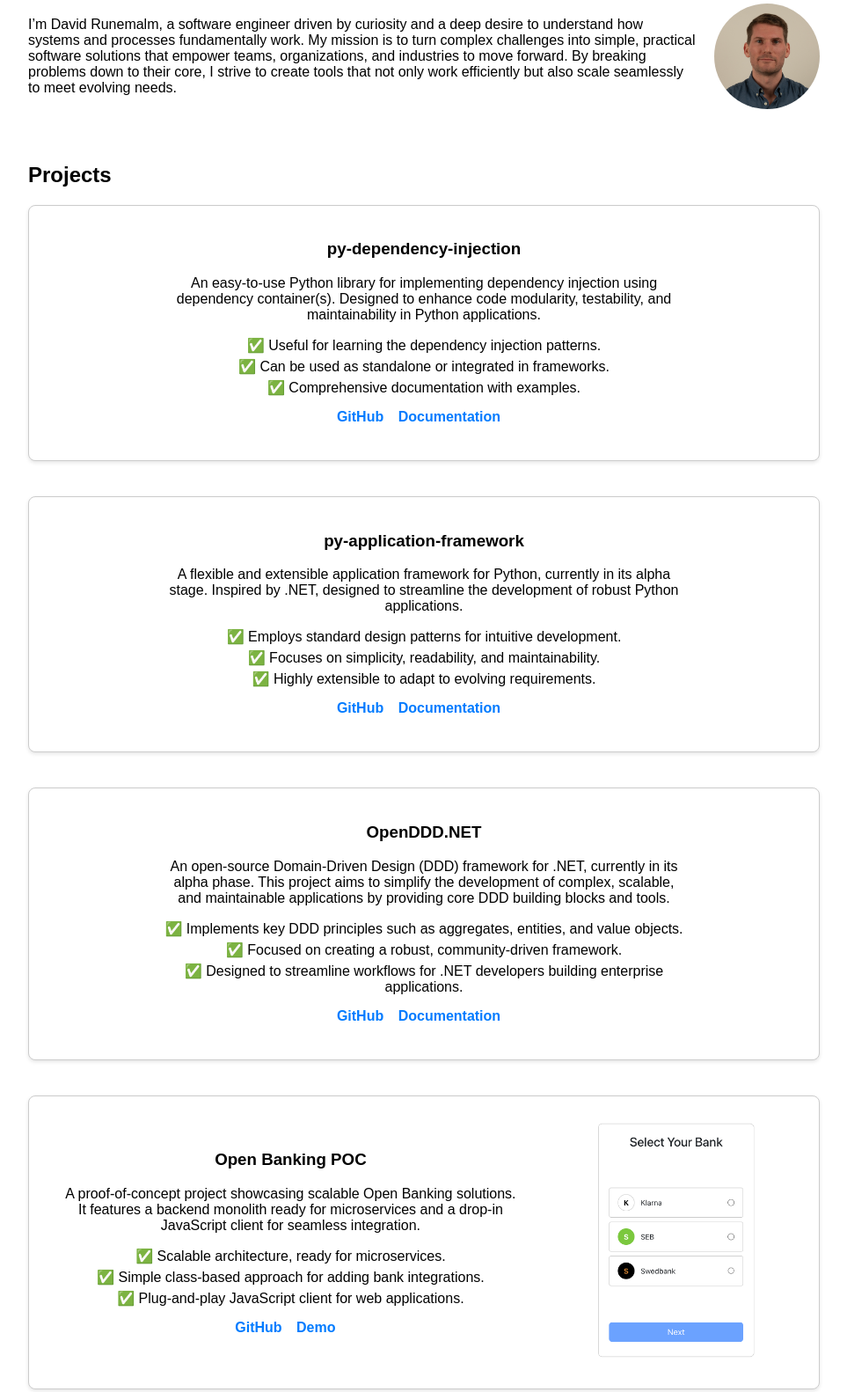
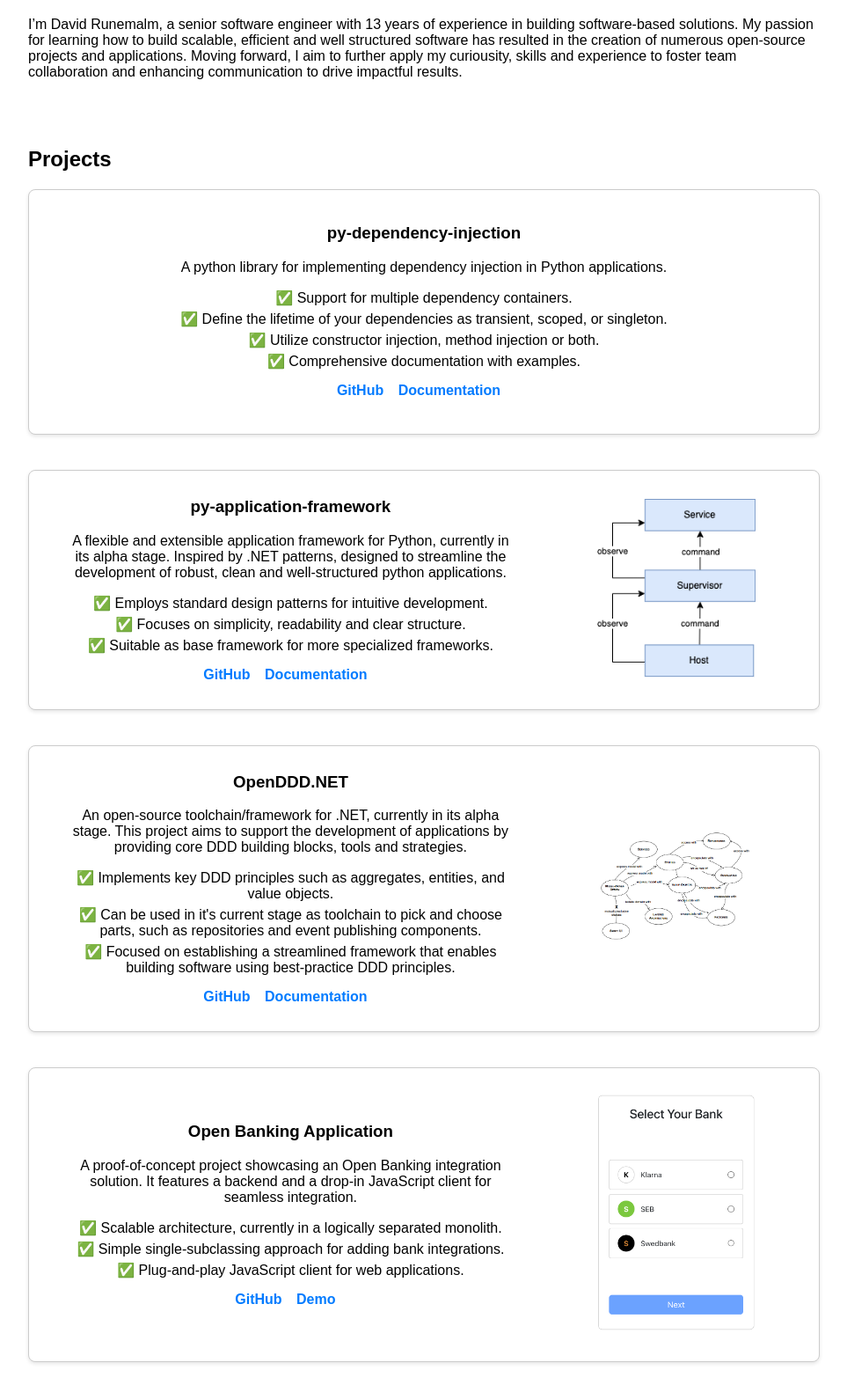
Before and after one commit to runemalm/davidrunemalm, a plain HTML site: page index.html in a window 1280 px wide. Shown: the part 239-1821 px from the top of the page at 88% size, without its empty margins (158-1121 px from the left). Drawn offline with Linux system fonts and the light colour scheme.

Commit message:
Update project descriptions.

```diff
--- a/index.html
+++ b/index.html
@@ -138,18 +138,18 @@
 
 <header>
     <h1>David Runemalm</h1>
-    <p>Building simple software solutions</p>
+    <p>Senior Software Engineer</p>
 </header>
 
 <section>
     <h2>About Me</h2>
     <div style="display: flex; align-items: center; gap: 20px;">
         <p>
-            I’m David Runemalm, a software engineer driven by curiosity and a deep desire to understand how systems and processes fundamentally work.
-            My mission is to turn complex challenges into simple, practical software solutions that empower teams, organizations, and industries to move forward.
-            By breaking problems down to their core, I strive to create tools that not only work efficiently but also scale seamlessly to meet evolving needs.
+            I’m David Runemalm, a senior software engineer with 13 years of experience in building software-based solutions.
+            My passion for learning how to build scalable, efficient and well structured software has resulted in the creation of numerous open-source projects and applications.
+            Moving forward, I aim to further apply my curiousity, skills and experience to foster team collaboration and enhancing communication to drive impactful results.
         </p>
-        <img src="images/david-square-small.png" alt="David Runemalm" style="width: 120px; height: auto; border-radius: 50%;">
+        <!-- <img src="images/david-square-small.png" alt="David Runemalm" style="width: 120px; height: auto; border-radius: 50%;"> -->
     </div>
 </section>
 
@@ -160,10 +160,11 @@
     <div class="project-hero">
         <div class="project-content">
             <h3>py-dependency-injection</h3>
-            <p>An easy-to-use Python library for implementing dependency injection using dependency container(s). Designed to enhance code modularity, testability, and maintainability in Python applications.</p>
+            <p>A python library for implementing dependency injection in Python applications.</p>
             <ul>
-                <li>✅ Useful for learning the dependency injection patterns.</li>
-                <li>✅ Can be used as standalone or integrated in frameworks.</li>
+                <li>✅ Support for multiple dependency containers.</li>
+                <li>✅ Define the lifetime of your dependencies as transient, scoped, or singleton.</li>
+                <li>✅ Utilize constructor injection, method injection or both.</li>
                 <li>✅ Comprehensive documentation with examples.</li>
             </ul>
             <a href="https://github.com/runemalm/py-dependency-injection" target="_blank">GitHub</a>
@@ -173,31 +174,44 @@
 
     <!-- py-application-framework -->
     <div class="project-hero">
-        <div class="project-content">
+        <div class="project-content-wrapper">
+            <div class="project-text-content">
                 <h3>py-application-framework</h3>
-            <p>A flexible and extensible application framework for Python, currently in its alpha stage. Inspired by .NET, designed to streamline the development of robust Python applications.</p>
+                <p>A flexible and extensible application framework for Python, currently in its alpha stage. Inspired by .NET patterns, designed to streamline the development of robust, clean and well-structured python applications.</p>
                 <ul>
                 <li>✅ Employs standard design patterns for intuitive development.</li>
-                <li>✅ Focuses on simplicity, readability, and maintainability.</li>
-                <li>✅ Highly extensible to adapt to evolving requirements.</li>
+                <li>✅ Focuses on simplicity, readability and clear structure.</li>
+                <li>✅ Suitable as base framework for more specialized frameworks.</li>
             </ul>
             <a href="https://github.com/runemalm/py-application-framework" target="_blank">GitHub</a>
             <a href="https://py-application-framework.readthedocs.io/en/latest/" target="_blank">Documentation</a>
+            </div>
+
+            <div class="project-image-wrapper">
+                <img src="images/host_supervisor_service.png" alt="Open Banking Demo" class="project-image-right">
+            </div>
         </div>
     </div>
 
     <!-- OpenDDD.NET -->
     <div class="project-hero">
-        <div class="project-content">
+        <div class="project-content-wrapper">
+            <div class="project-text-content">
                 <h3>OpenDDD.NET</h3>
-            <p>An open-source Domain-Driven Design (DDD) framework for .NET, currently in its alpha phase. This project aims to simplify the development of complex, scalable, and maintainable applications by providing core DDD building blocks and tools.</p>
+                <p>An open-source toolchain/framework for .NET, currently in its alpha stage. This project aims to support the development of applications by providing core DDD building blocks, tools and strategies.</p>
                 <ul>
                     <li>✅ Implements key DDD principles such as aggregates, entities, and value objects.</li>
-                <li>✅ Focused on creating a robust, community-driven framework.</li>
-                <li>✅ Designed to streamline workflows for .NET developers building enterprise applications.</li>
+                    <li>✅ Can be used in it's current stage as toolchain to pick and choose parts, such as repositories and event publishing components.</li>
+                    <li>✅ Focused on establishing a streamlined framework that enables building software using best-practice DDD principles.</li>
+
                 </ul>
                 <a href="https://github.com/runemalm/openddd.net" target="_blank">GitHub</a>
                 <a href="https://opendddnet.readthedocs.io/en/latest/" target="_blank">Documentation</a>
+            </div>
+
+            <div class="project-image-wrapper">
+                <img src="images/ddd-diagram.png" alt="DDD diagram" class="project-image-right">
+            </div>
         </div>
     </div>
 
@@ -205,11 +219,11 @@
     <div class="project-hero">
         <div class="project-content-wrapper">
             <div class="project-text-content">
-                <h3>Open Banking POC</h3>
-                <p>A proof-of-concept project showcasing scalable Open Banking solutions. It features a backend monolith ready for microservices and a drop-in JavaScript client for seamless integration.</p>
+                <h3>Open Banking Application</h3>
+                <p>A proof-of-concept project showcasing an Open Banking integration solution. It features a backend and a drop-in JavaScript client for seamless integration.</p>
                 <ul>
-                    <li>✅ Scalable architecture, ready for microservices.</li>
-                    <li>✅ Simple class-based approach for adding bank integrations.</li>
+                    <li>✅ Scalable architecture, currently in a logically separated monolith.</li>
+                    <li>✅ Simple single-subclassing approach for adding bank integrations.</li>
                     <li>✅ Plug-and-play JavaScript client for web applications.</li>
                 </ul>
                 <a href="https://github.com/runemalm/open-banking-demo" target="_blank">GitHub</a>
@@ -217,7 +231,7 @@
             </div>
 
             <div class="project-image-wrapper">
-                <img src="images/openbanking-client.png" alt="Open Banking Demo" class="project-image-right">
+                <img src="images/openbanking-client.png" alt="Open Banking JS Client" class="project-image-right">
             </div>
         </div>
     </div>
```
Also changed, not shown: images/ddd-diagram.png (added), images/host_supervisor_service.png (added). Lines whose indentation alone changed are shown as unchanged.
